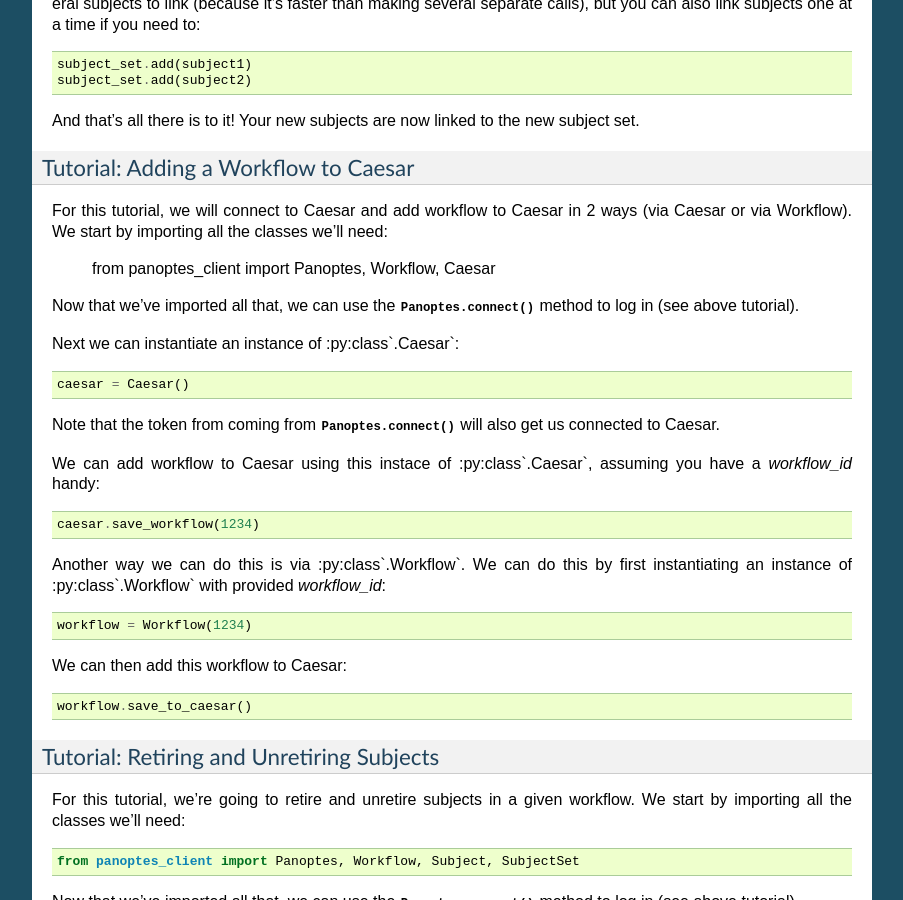
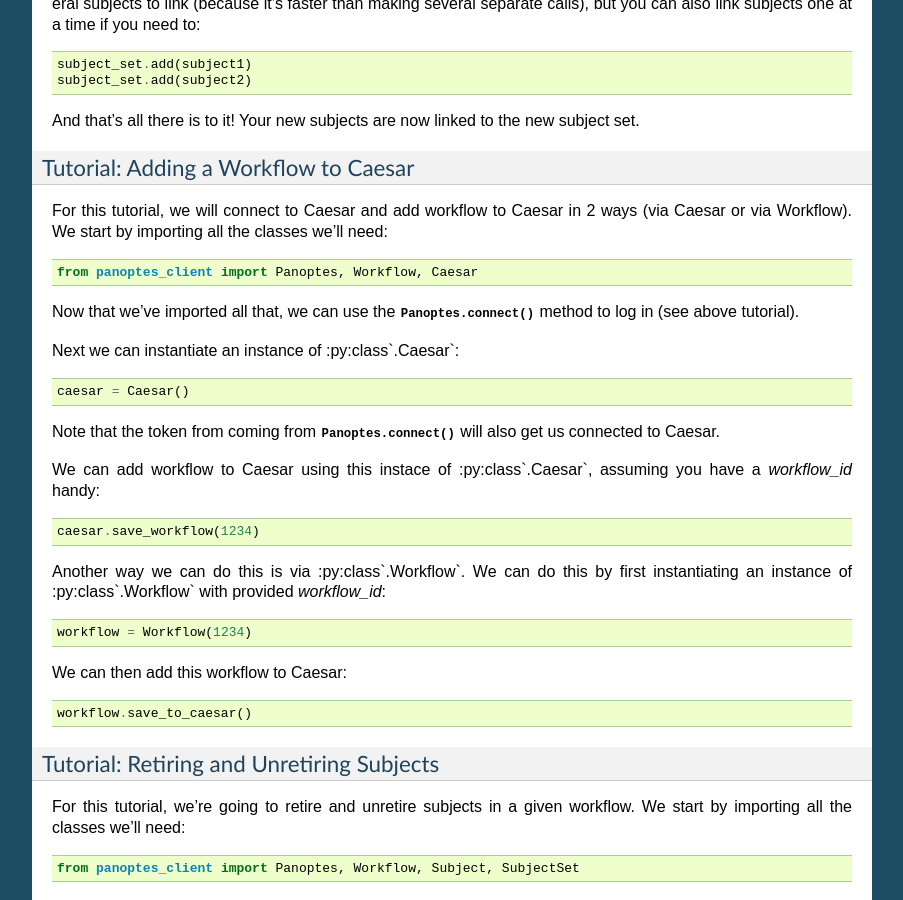
Before and after one commit to zooniverse/panoptes-python-client, a Sphinx documentation site: the page built from docs/user_guide.rst, in a window 1280 px wide and 900 px high, scrolled down 3054 px. Shown: the whole window, without its empty margins (198-1101 px from the left). Built offline with Sphinx 7.4.7, drawn with Linux system fonts in a browser that asks for light colours.

```diff
--- a/docs/user_guide.rst
+++ b/docs/user_guide.rst
@@ -197,7 +197,7 @@ subject set.
 
 Tutorial: Adding a Workflow to Caesar
 ~~~~~~~~~~~~~~~~~~~~~~~~~~~~~~~~~~~~~~~~~~~
-For this tutorial, we will connect to Caesar and add workflow to Caesar in 2 ways (via Caesar or via Workflow). We start by importing all the classes we'll need:
+For this tutorial, we will connect to Caesar and add workflow to Caesar in 2 ways (via Caesar or via Workflow). We start by importing all the classes we'll need::
 
     from panoptes_client import Panoptes, Workflow, Caesar
 
```
